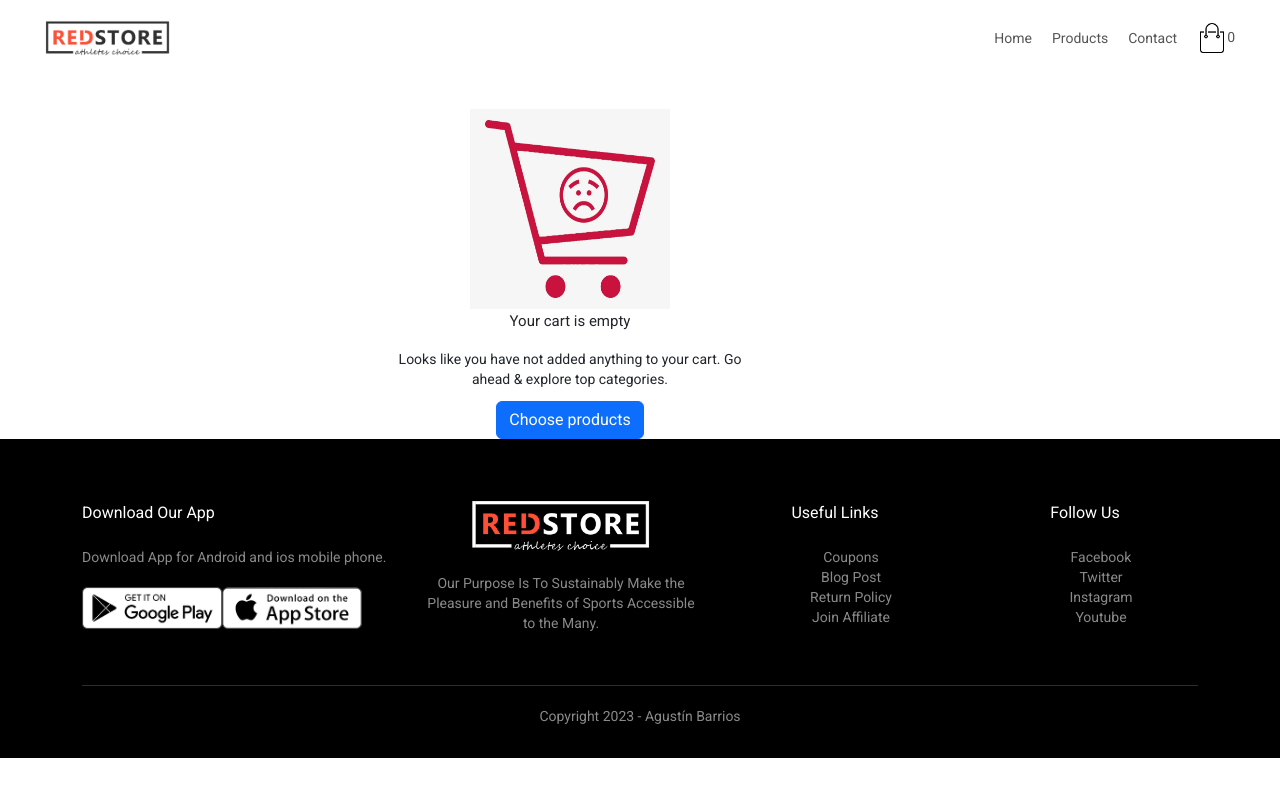
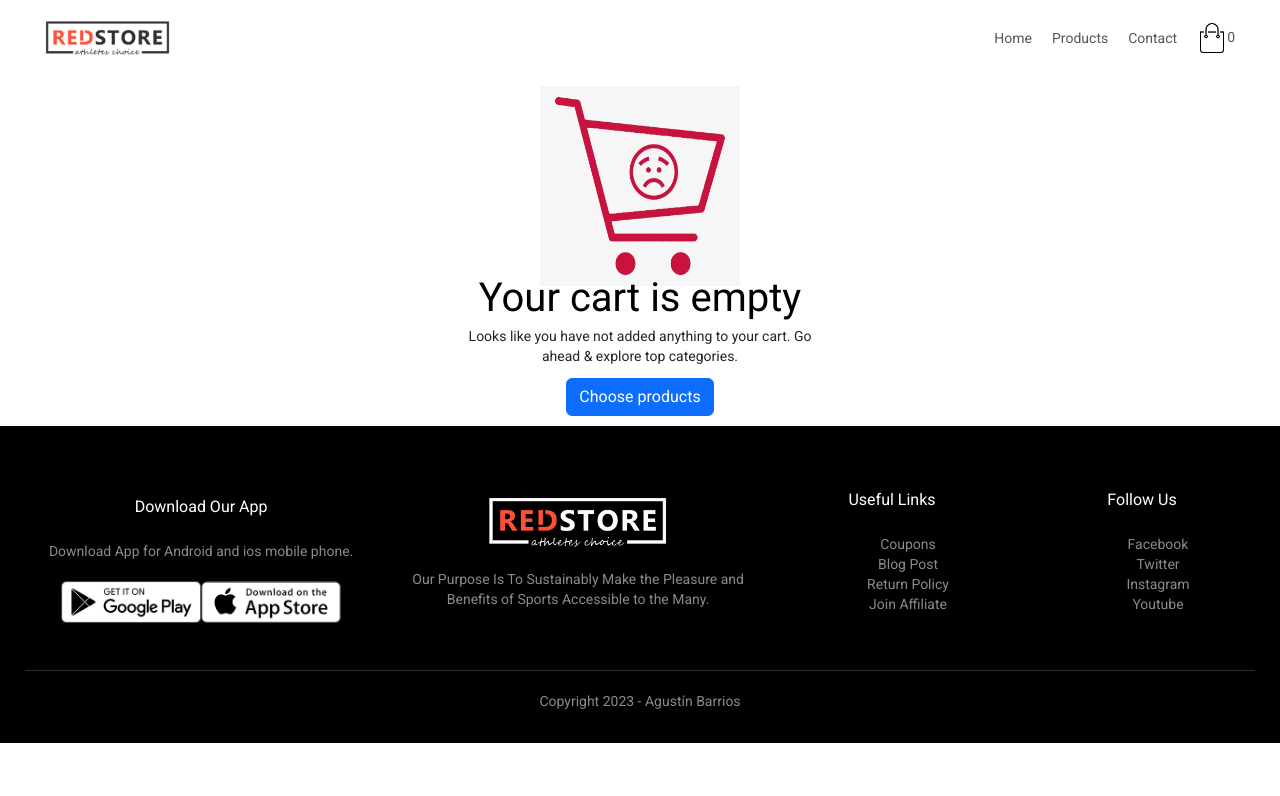
Before and after one commit to barriosagustin/angular-ecommerce, an Angular app: page /cart in a window 1280 px wide. Shown: the top 796 px of the page. Built offline with nearby package versions, Linux system fonts and the light colour scheme.

Commit message:
update cart css

```diff
--- a/src/app/components/cart/cart.component.css
+++ b/src/app/components/cart/cart.component.css
@@ -1,5 +1,5 @@
 *{
-    margin: 0;
+    /* margin: 0; */
     /* padding: 0; */
     box-sizing: border-box;
 }
@@ -12,6 +12,13 @@
 .cart-page{
     margin: 80px auto;
 }
+/*
+.container{
+    width: 100%;
+     background-color: grey;
+} */
+
+
 table{
     width: 100%;
     border-collapse: collapse;
--- a/src/app/components/cart/cart.component.html
+++ b/src/app/components/cart/cart.component.html
@@ -47,12 +47,11 @@
 </ng-container>
 
 <ng-container *ngIf="products.length == 0">
-    <div class="container" style="margin-top: 33px;">
-     <div class="row" style="text-align: center;">
-
-        <div col-lg-12>
-            <img class="img" src="/assets/img/empty-image.png" alt="empty cart">
-            <h4><span>Your cart is empty</span></h4>
+    <div class="container" style="text-align: center; margin-top: 10px; margin-bottom: 10px;">
+     <div class="row" >
+        <div class="col-lg-12">
+            <img class="img" src="./assets/img/empty-image.png" alt="empty cart">
+            <h4 style="font-size: 40px; color: black;">Your cart is empty</h4>
             <p>Looks like you have not added anything to your cart. Go <br> ahead & explore top categories.</p>
         </div>
         <div col-md-6>
--- a/src/app/components/footer/footer.component.css
+++ b/src/app/components/footer/footer.component.css
@@ -1,11 +1,27 @@
+.container{
+    max-width: 1300px;
+    margin: auto;
+    padding-left: 25px;
+    padding-right: 25px;
+}
+
+.row{
+    display: flex;
+    align-items: center;
+    flex-wrap: wrap;
+    justify-content: space-around;
+}
+
 .footer{
     background: black;
     color: #8a8a8a;
     font-size: 14px;
     padding: 60px 0 20px;
+    text-align: center;
 }
 .footer p{
     color: #8a8a8a;
+
 }
 .footer h3{
     color: #fff;
```
